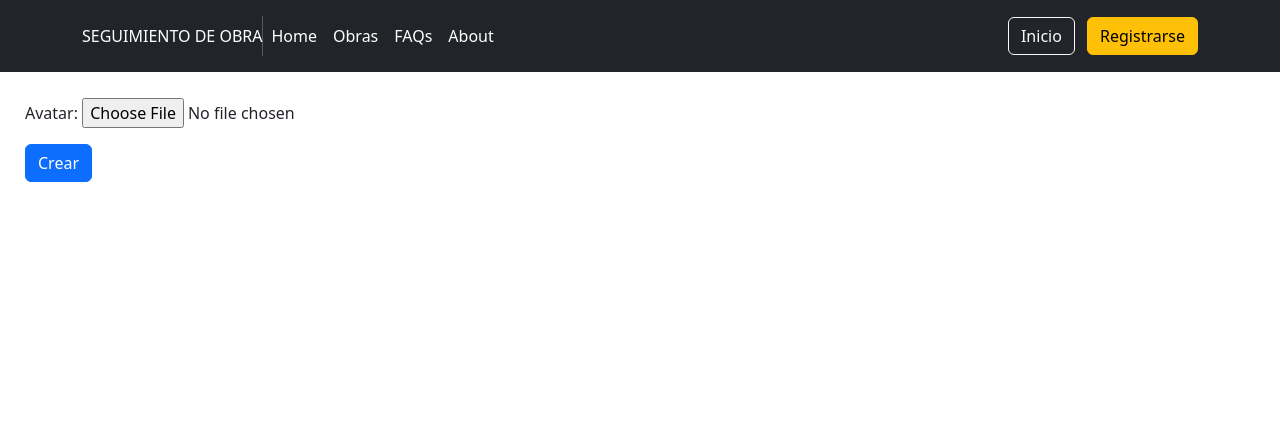
After one commit to milton0989/ProyectoFinal, a Django app: page /perfil/crear in a window 1280 px wide. The commit adds this page. Shown: the top 422 px of the page. Run offline with Django 3.2, Linux system fonts and the light colour scheme; some libraries are stand-ins or nearby versions.

Commit message:
configuracion de perfil, avatar, creacion y actualizacion

```diff
--- a/SeguimientoObra/urls.py
+++ b/SeguimientoObra/urls.py
@@ -17,7 +17,7 @@ from django.contrib import admin
 from django.urls import path
 
 from obras.views import (index, ObraList, ObraDetalle, ObraActualizar, ObraEliminar, ObraCrear,
- Login, SignUp, Logout, ObraUserList)
+ Login, SignUp, Logout, ObraUserList, PerfilCrear, PerfilActualizar)
 from django.conf import settings
 from django.conf.urls.static import static
 
@@ -33,6 +33,8 @@ urlpatterns = [
     path('signup/', SignUp.as_view(), name="signup"),
     path('logout/', Logout.as_view(), name="logout"),
     path('obra/list/user', ObraUserList.as_view(), name="obra-user"),
+    path('perfil/crear', PerfilCrear.as_view(), name="perfil-crear"),
+    path('perfil/<pk>/actualizar', PerfilActualizar.as_view(), name="perfil-actualizar"),
 ]
 
 urlpatterns += static(settings.MEDIA_URL, document_root=settings.MEDIA_ROOT)
--- a/obras/admin.py
+++ b/obras/admin.py
@@ -1,6 +1,7 @@
 from django.contrib import admin
-from obras.models import Obra
+from obras.models import Obra, Perfil
 
 # Register your models here.
 
 admin.site.register(Obra)
+admin.site.register(Perfil)
--- a/obras/models.py
+++ b/obras/models.py
@@ -17,3 +17,7 @@ class Obra(models.Model):
 
     def __str__(self):
         return f"{self.id} - {self.titulo}"
+
+class Perfil(models.Model):
+    user = models.OneToOneField(to=User, on_delete=models.CASCADE, related_name="perfil")
+    avatar = models.ImageField(upload_to="avatares", null=True, blank=True)
--- a/obras/templates/obras/base.html
+++ b/obras/templates/obras/base.html
@@ -128,6 +128,11 @@
 
           <div class="text-end"></div>
             <a href="#" class="nav-link px-2 text-white">{{ user.username }}</a>
+            {% if user.perfil %}
+              <a href="{% url 'perfil-actualizar' user.perfil.id %}" class="nav-link px-2 text-white">Actualizar Perfil</a>
+            {% else %}
+            <a href="{% url 'perfil-crear' %}" class="nav-link px-2 text-white">Crear Perfil</a>
+            {% endif %}
             <a href="{% url 'logout' %}" class="btn btn-warning">SALIR</a>
           {% else %}
           <div class="text-end">
--- /dev/null
+++ b/obras/templates/obras/perfil_form.html
@@ -0,0 +1,15 @@
+{% extends "obras/base.html" %}
+{% load static %}
+
+
+{% block main %}
+
+    <p style="margin-top: 10px;"></p>
+
+    <form style="margin-left: 25px;" method="post" enctype="multipart/form-data">
+        {% csrf_token %}
+        {{form.as_p}}
+        <input type="submit" class="btn btn-primary" value="Crear">
+    </form>
+
+{% endblock %}
--- a/obras/views.py
+++ b/obras/views.py
@@ -1,5 +1,5 @@
 from django.shortcuts import render
-from obras.models import Obra
+from obras.models import Obra, Perfil
 from django.views.generic import ListView, DetailView, DeleteView, UpdateView, CreateView
 from django.urls import reverse_lazy
 from django.contrib.auth.views import LoginView, LogoutView
@@ -59,3 +59,20 @@ class SignUp(CreateView):
 
 class Logout(LogoutView):
     template_name = 'registration/logout.html'
+
+class PerfilCrear(CreateView):
+    model = Perfil
+    success_url = reverse_lazy("obra-list")
+    fields = ['avatar']
+
+    def form_valid(self, form):
+        form.instance.user = self.request.user
+        return super().form_valid(form)
+
+class PerfilActualizar(UserPassesTestMixin, UpdateView):
+    model = Perfil
+    success_url = reverse_lazy("obra-list")
+    fields = ['avatar']
+
+    def test_func(self):
+        return Perfil.objects.filter(user=self.request.user).exists()
```
Also changed, not shown: media/avatares/avataaars.png (added), media/avatares/avataaars_79B62z1.png (added), media/avatares/avataaars_twiuUIu.png (added), obras/migrations/0004_perfil.py (added).
